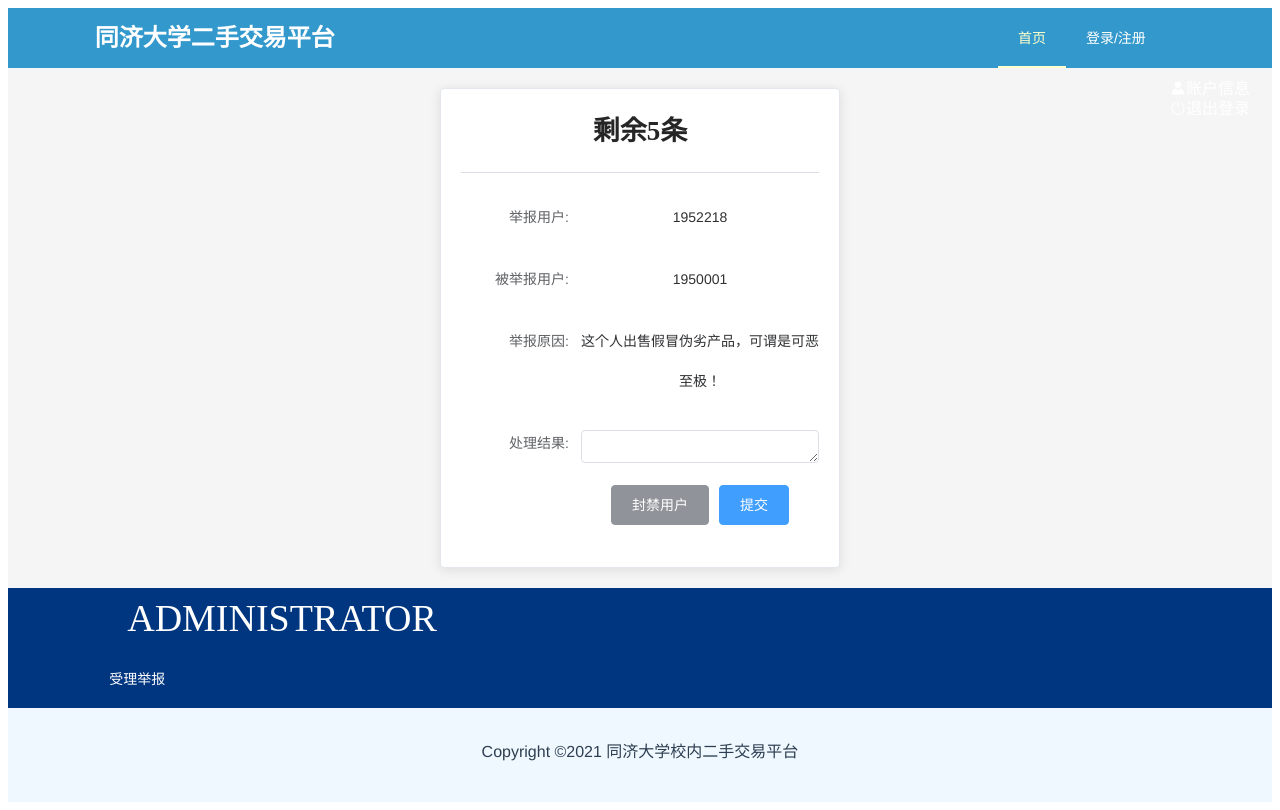
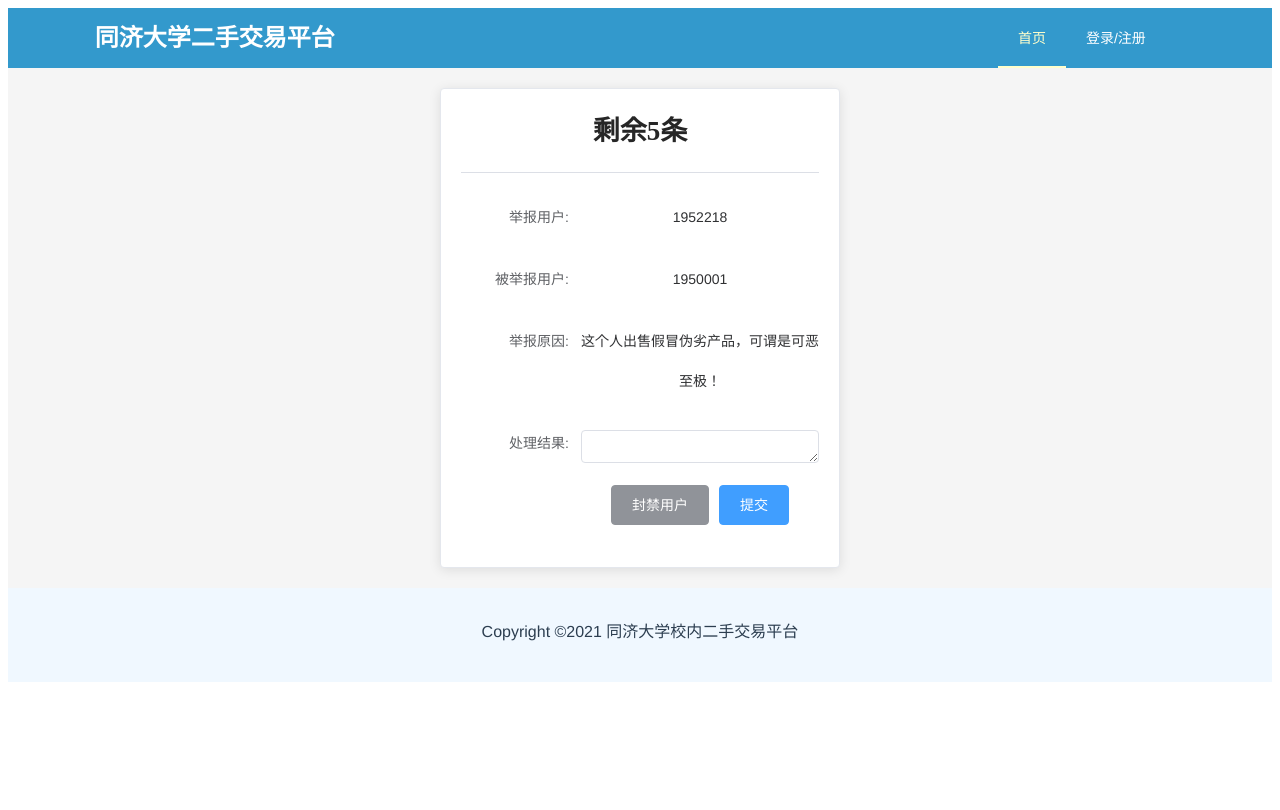
Before and after one commit to xuwangzilu/SoftwareEngineering, a Vue app: page /admin/report in a window 1280 px wide. Built offline with nearby package versions, Linux system fonts and the light colour scheme.

Commit message:
完善举报
完善举报

```diff
--- a/src/views/Administrator/HandlingReports.vue
+++ b/src/views/Administrator/HandlingReports.vue
@@ -39,35 +39,6 @@
         </el-dialog>
     </el-card>
 </div>
- <el-header height="120px">
-    <div class="upheader">
-      <router-link to="/personalpage">
-       <i class="el-icon-s-custom" id="personinfo">账户信息</i>
-        </router-link>
-
-      <router-link to="/Login">
-        <i class="el-icon-switch-button" id="returnLogin">退出登录</i>
-      </router-link>
-      <div class="logo margin1">
-        ADMINISTRATOR
-        </div>
-
-    </div>
-    <el-menu
-      class="el-menu margin1"
-      mode="horizontal"
-      background-color="#003680"
-      text-color="#fff"
-      active-text-color="#ffd04b"
-    >
-
-      <el-menu-item index="1"
-        ><router-link to="/admin/handle">受理举报</router-link></el-menu-item
-      >
-
-    </el-menu>
-  </el-header>
-
 </template>
 
 <style scoped>
```
